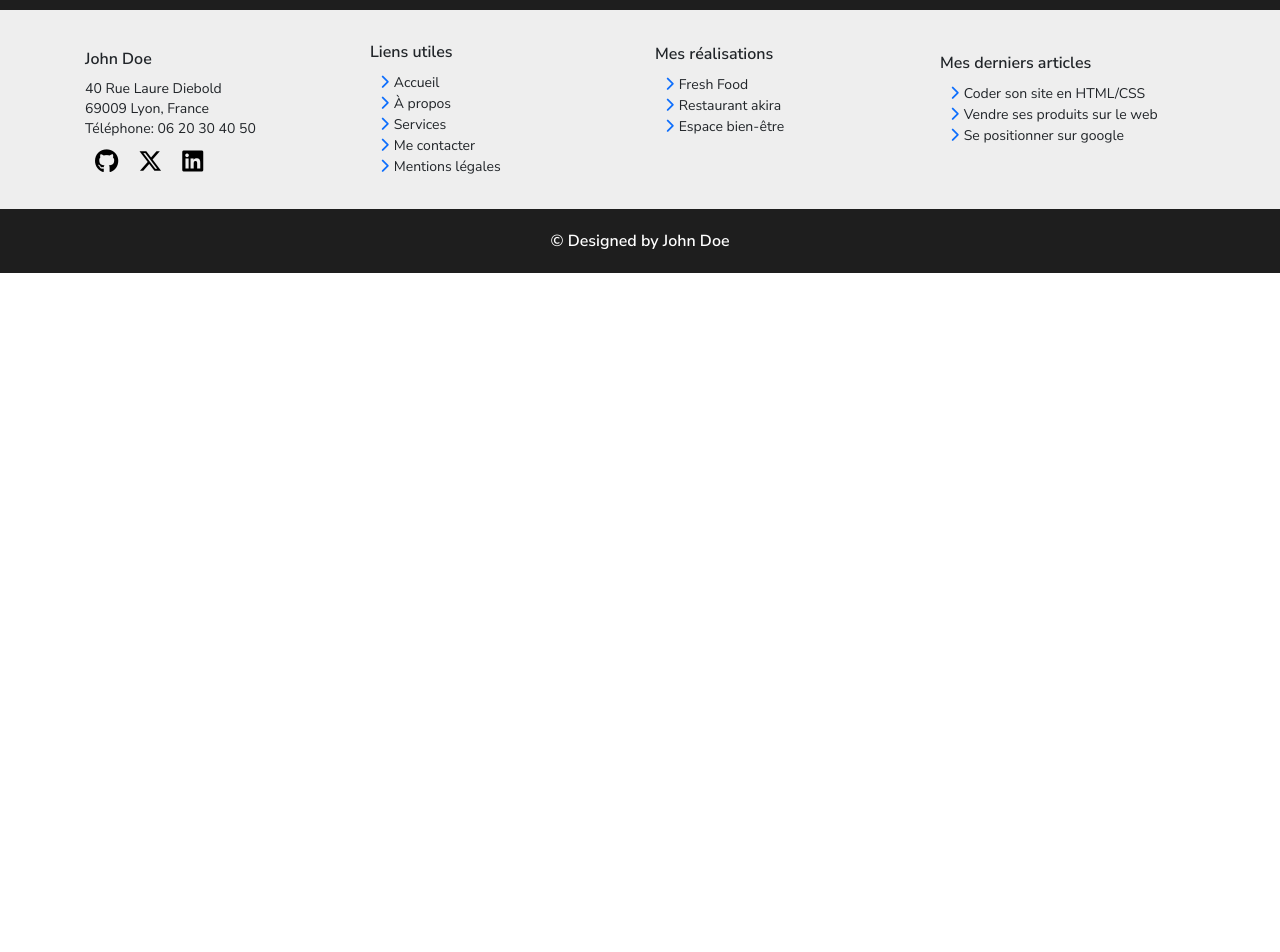
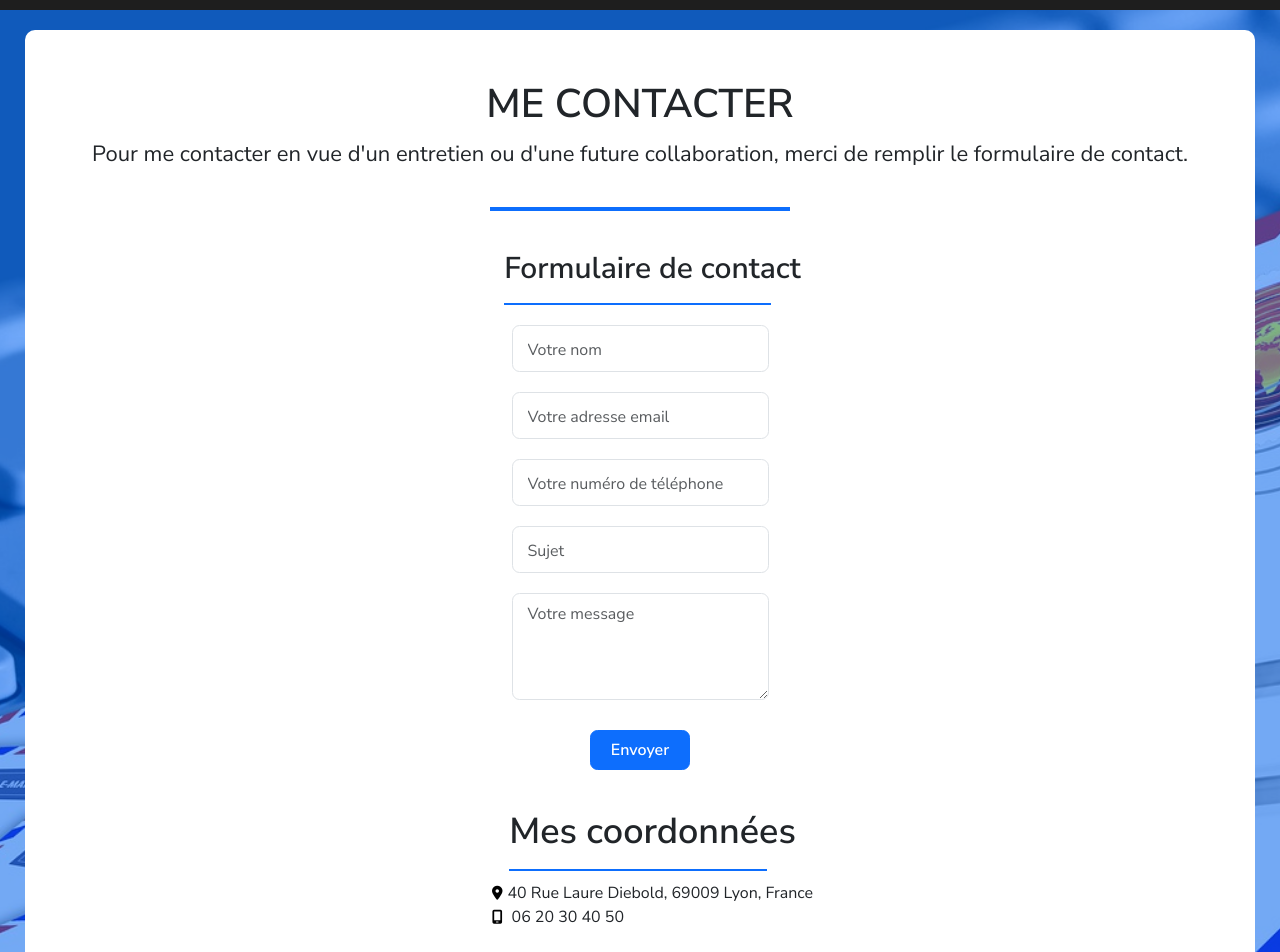
Before and after one commit to KaynoxDev/cv-opti-react, a React (Create React App) app: page /contact in a window 1280 px wide. Shown: the part 60-1012 px from the top of the page. Before the commit the page ends 800 px from the top, so only its background shows below. Built offline with nearby package versions, Linux system fonts and the light colour scheme.

Commit message:
structure page contact

```diff
--- a/src/pages/contact/main/Main.jsx
+++ b/src/pages/contact/main/Main.jsx
@@ -1,7 +1,100 @@
 import "./main.css";
 
 function Main() {
-  return <main></main>;
+  return (
+    <main>
+      <div className="container-fluid box-contact">
+        <div className="row item-contact">
+          <section className="col-12 titleContact">
+            <h2>me contacter</h2>
+            <p>
+              Pour me contacter en vue d'un entretien ou d'une future
+              collaboration, merci de remplir le formulaire de contact.
+            </p>
+          </section>
+          <section className="col-12 formContact">
+            <h2 className="titleForm">Formulaire de contact</h2>
+            <form className="form1">
+              <div className="mb-3">
+                <input
+                  type="text"
+                  className="form-control"
+                  id="name"
+                  placeholder="Votre nom"
+                  required="true"
+                />
+              </div>
+              <div className="mb-3">
+                <input
+                  type="email"
+                  className="form-control"
+                  id="email"
+                  placeholder="Votre adresse email"
+                  required="true"
+                />
+              </div>
+              <div className="mb-3">
+                <input
+                  type="tel"
+                  className="form-control"
+                  id="phone"
+                  placeholder="Votre numéro de téléphone"
+                  required="true"
+                />
+              </div>
+              <div className="mb-3">
+                <input
+                  type="text"
+                  className="form-control"
+                  id="subject"
+                  placeholder="Sujet"
+                  required="true"
+                />
+              </div>
+              <div className="mb-3">
+                <textarea
+                  className="form-control"
+                  id="message"
+                  rows="3"
+                  placeholder="Votre message"
+                  required="true"
+                ></textarea>
+              </div>
+              <button type="submit" className="btn btn-primary btnForm">
+                Envoyer
+              </button>
+            </form>
+          </section>
+          <div className="col-12 box-Coord">
+            <h2 className="titleCoord">Mes coordonnées</h2>
+            <address className="address">
+              <i
+                class="fa-solid fa-location-dot"
+                style={{ color: "black" }}
+              ></i>
+              40 Rue Laure Diebold, 69009 Lyon, France
+              <p>
+                <i
+                  class="fa-solid fa-mobile-screen"
+                  style={{ color: "black" }}
+                ></i>{" "}
+                06 20 30 40 50
+              </p>
+            </address>
+
+            <iframe
+              src="https://www.google.com/maps/embed?pb=!1m18!1m12!1m3!1d2782.6271524621757!2d4.796403976016823!3d45.77866197108088!2m3!1f0!2f0!3f0!3m2!1i1024!2i768!4f13.1!3m3!1m2!1s0x47f4eb65edac5b3f%3A0xe01c47049cb2e2b9!2s40%20Rue%20Laure%20Diebold%2C%2069009%20Lyon!5e0!3m2!1sfr!2sfr!4v1711636961588!5m2!1sfr!2sfr"
+              title="Location addresse"
+              style={{ border: "0" }}
+              allowfullscreen=""
+              loading="lazy"
+              referrerpolicy="no-referrer-when-downgrade"
+            ></iframe>
+          </div>
+        </div>
+      </div>
+    </main>
+  );
 }
 
 export default Main;
--- a/src/pages/contact/main/main.css
+++ b/src/pages/contact/main/main.css
@@ -0,0 +1,133 @@
+.box-contact {
+  position: relative;
+  overflow: hidden;
+  padding-bottom: 60px;
+  background: url(../../../images/contact-bg.jpg) no-repeat center center /
+    cover;
+  z-index: 1;
+}
+
+.box-contact::after {
+  content: "";
+  position: absolute;
+  top: 0;
+  left: 0;
+  width: 100%;
+  height: 100%;
+  background: rgba(0, 105, 255, 0.5);
+  z-index: 0;
+}
+
+.item-contact {
+  position: relative;
+  margin-top: 20px;
+  margin-left: 10px;
+  margin-right: 10px;
+  border-radius: 10px;
+  background-color: white;
+  z-index: 2;
+}
+.titleContact {
+  display: flex;
+  flex-direction: column;
+  text-align: center;
+  text-align: center;
+}
+
+.titleContact p {
+  font-size: 1.1rem;
+}
+
+.titleContact h2 {
+  padding-top: 50px;
+  text-transform: uppercase;
+  font-size: 2rem;
+}
+
+.titleContact::after {
+  content: "";
+  display: flex;
+  padding-top: 0.8rem;
+  margin: auto;
+  width: 25%;
+  border-bottom: 4px solid #0d6efd;
+}
+
+.titleForm {
+  padding-left: 25px;
+  font-size: 1.5rem;
+}
+
+.titleForm::after {
+  content: "";
+  display: flex;
+  padding-top: 0.8rem;
+  width: 90%;
+  border-bottom: 2px solid #0d6efd;
+}
+
+.formContact {
+  display: flex;
+  flex-direction: column;
+  justify-content: center;
+  align-items: center;
+  padding-top: 40px;
+}
+
+.form1 {
+  display: flex;
+  flex-direction: column;
+  align-items: center;
+  width: 85%;
+  padding-top: 10px;
+}
+
+.btnForm {
+  font-size: 0.8rem;
+  width: 100px;
+  height: 40px;
+}
+
+input::placeholder {
+  font-size: 16px; /* Changez cette valeur à la taille que vous voulez */
+}
+
+textarea::placeholder {
+  font-size: 16px; /* Changez cette valeur à la taille que vous voulez */
+}
+
+.box-Coord {
+  display: flex;
+  flex-direction: column;
+  justify-content: center;
+  align-items: center;
+  padding-top: 40px;
+  margin-bottom: 40px;
+}
+
+.titleCoord {
+  padding-left: 25px;
+  font-size: 1.8rem;
+}
+
+.titleCoord::after {
+  content: "";
+  display: flex;
+  padding-top: 0.8rem;
+  width: 90%;
+  border-bottom: 2px solid #0d6efd;
+}
+
+.address {
+  font-size: 0.8rem;
+  margin-left: 25px;
+}
+
+.address p {
+  font-size: 0.8rem;
+}
+
+.box-Coord iframe {
+  width: 85%;
+  height: 350px;
+}
```
